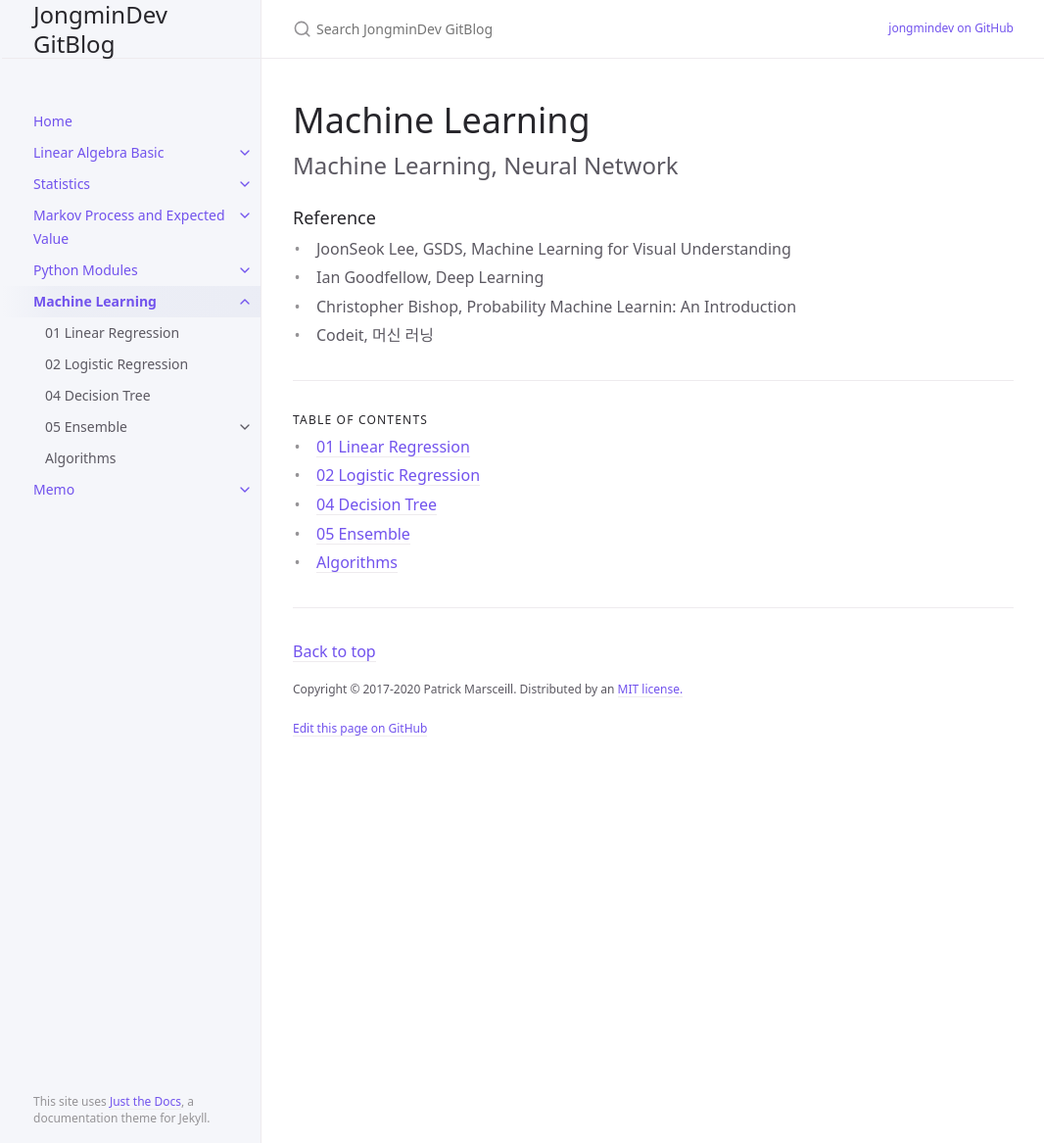
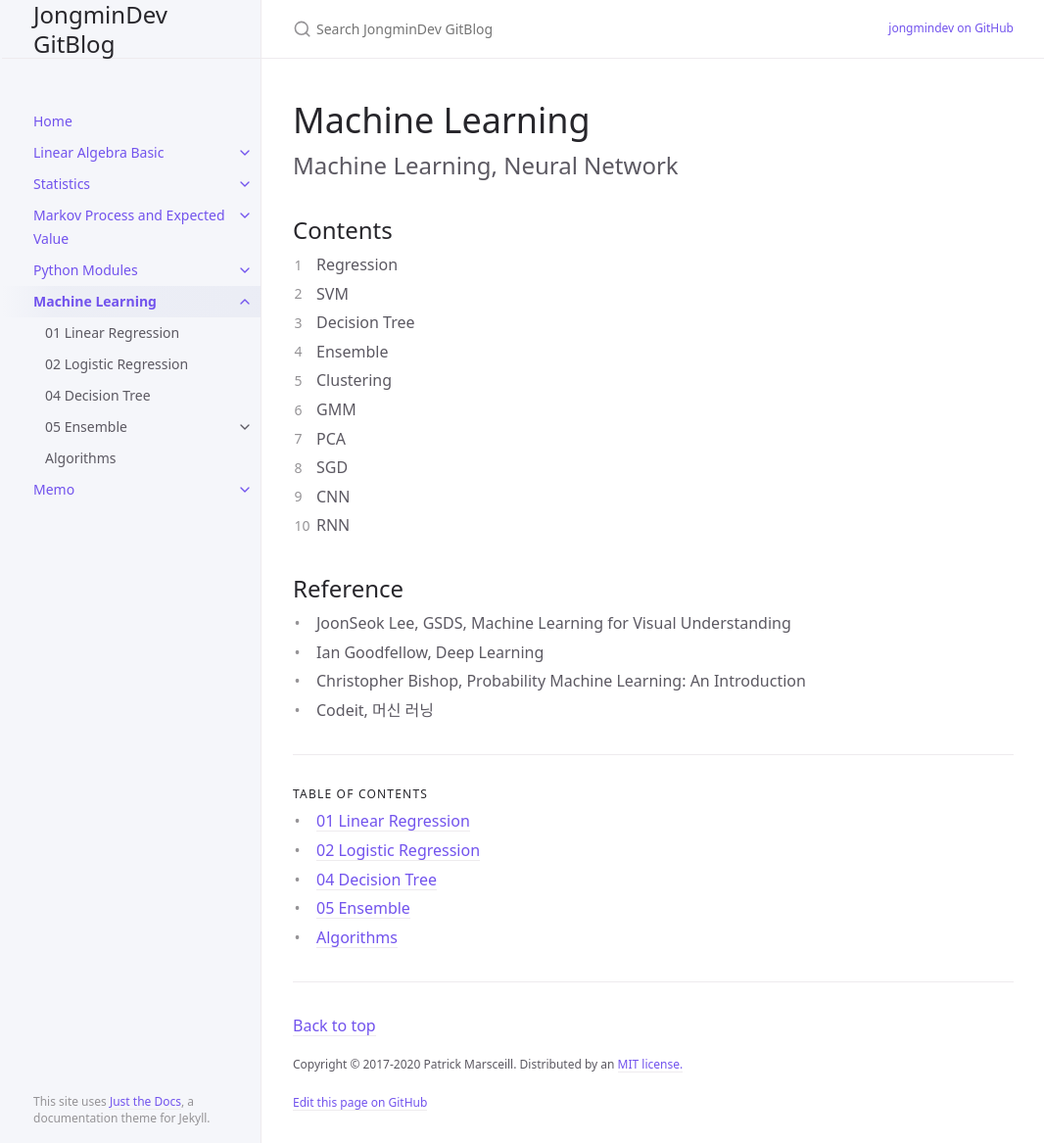
Before and after one commit to jongmindev/jongmindev.github.io, a Jekyll site: the page built from docs/MachineLearning/00MachineLearning.md, in a window 1280 px wide and 1167 px high. Shown: the whole window at 98% size, without its empty margins (105-1171 px from the left). Built offline with Jekyll 4.4.1, drawn with Linux system fonts in a browser that asks for light colours.

Commit message:
typo, introduce contents

```diff
--- a/docs/MachineLearning/00MachineLearning.md
+++ b/docs/MachineLearning/00MachineLearning.md
@@ -11,8 +11,23 @@ has_children : true
 Machine Learning, Neural Network
 {: .fs-6 .fw-300 }
 
-### Reference
+
+## Contents
+
+1. Regression
+2. SVM
+3. Decision Tree
+4. Ensemble
+5. Clustering
+6. GMM
+7. PCA
+8. SGD
+9. CNN
+10. RNN
+
+
+## Reference
 - JoonSeok Lee, GSDS, Machine Learning for Visual Understanding
 - Ian Goodfellow, Deep Learning
-- Christopher Bishop, Probability Machine Learnin: An Introduction
+- Christopher Bishop, Probability Machine Learning: An Introduction
 - Codeit, 머신 러닝
```
